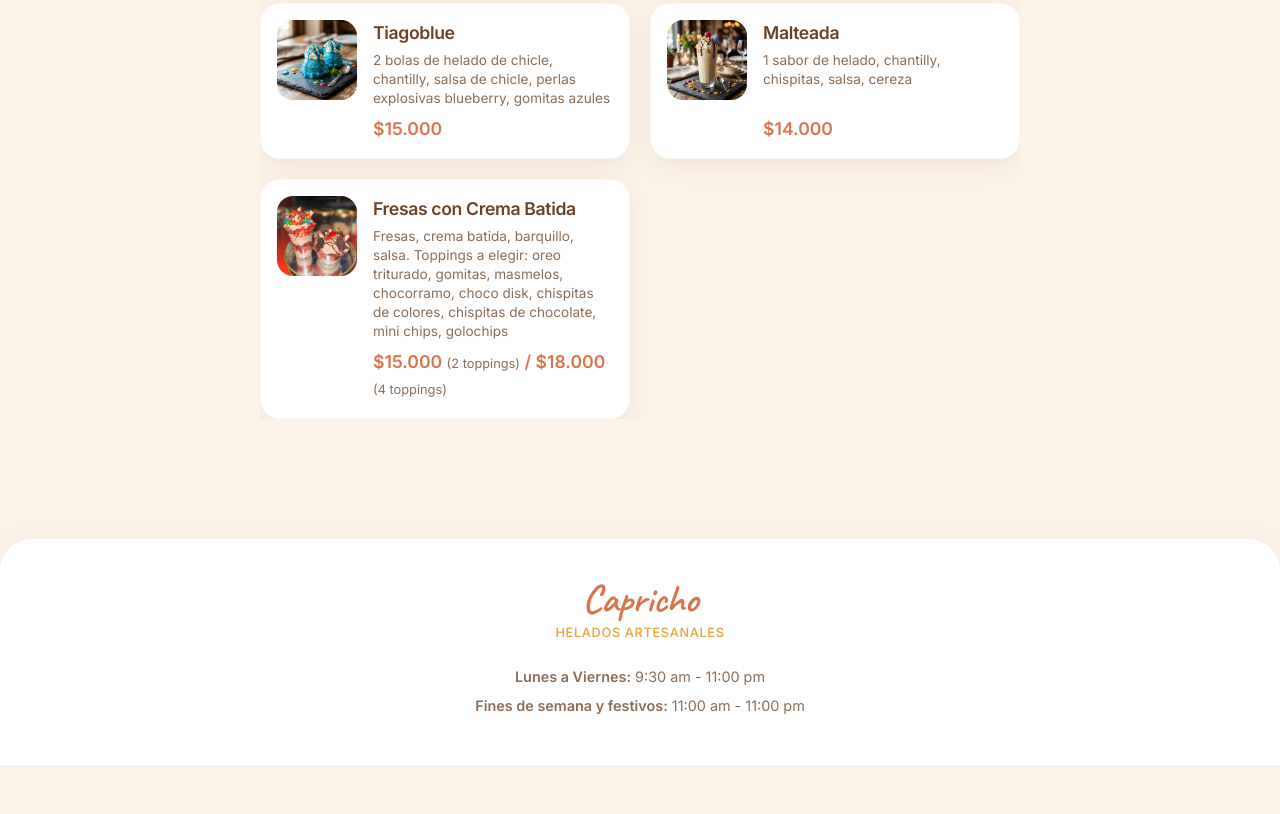
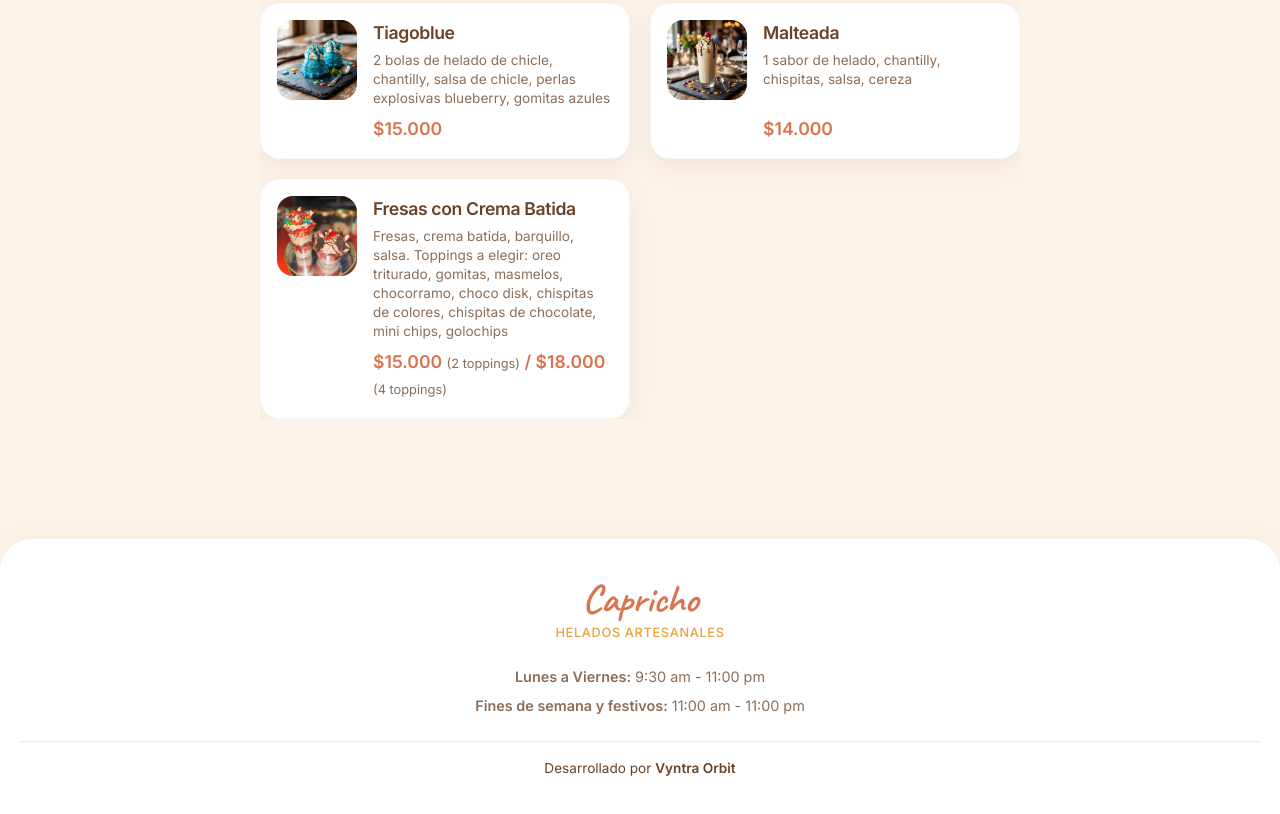
Before and after one commit to Liuminedes/heladeria-caprichos, a website built with Vite: page index.html in a window 1280 px wide. Shown: the part 1442-2256 px from the top of the page. Before the commit the page ends 2207 px from the top, so only its background shows below. Built offline with nearby package versions, Linux system fonts and the light colour scheme.

Commit message:
añadir firma vyntra

```diff
--- a/index.html
+++ b/index.html
@@ -639,6 +639,9 @@
         <p><strong>Fines de semana y festivos:</strong> 11:00 am - 11:00 pm</p>
       </div>
     </div>
+    <div class="footer-bottom">
+      <p>Desarrollado por <a href="https://wa.me/573177686358?text=Hola,%20estoy%20interesado%20en%20tus%20servicios,%20vi%20el%20menu%20de%20Caprichos%20y%20me%20llam%C3%B3%20mucho%20la%20atenci%C3%B3n" target="_blank" rel="noopener noreferrer" class="developer-link">Vyntra Orbit</a></p>
+    </div>
   </footer>
 
   <!-- WhatsApp Floating Button -->
--- a/style.css
+++ b/style.css
@@ -624,3 +624,23 @@ h1, h2, h3 {
   transform: translateY(-2px);
   box-shadow: 0 6px 20px rgba(217, 116, 79, 0.4);
 }
+
+/* Footer Developer Credits */
+.footer-bottom {
+  text-align: center;
+  margin-top: 24px;
+  padding-top: 16px;
+  border-top: 1px solid rgba(107, 66, 38, 0.1);
+  font-size: 0.85rem;
+}
+
+.developer-link {
+  color: var(--text-main);
+  text-decoration: none;
+  font-weight: 600;
+  transition: var(--transition-smooth);
+}
+
+.developer-link:hover {
+  color: #9D00FF; /* Neon purple for Vyntra Orbit */
+}
```
